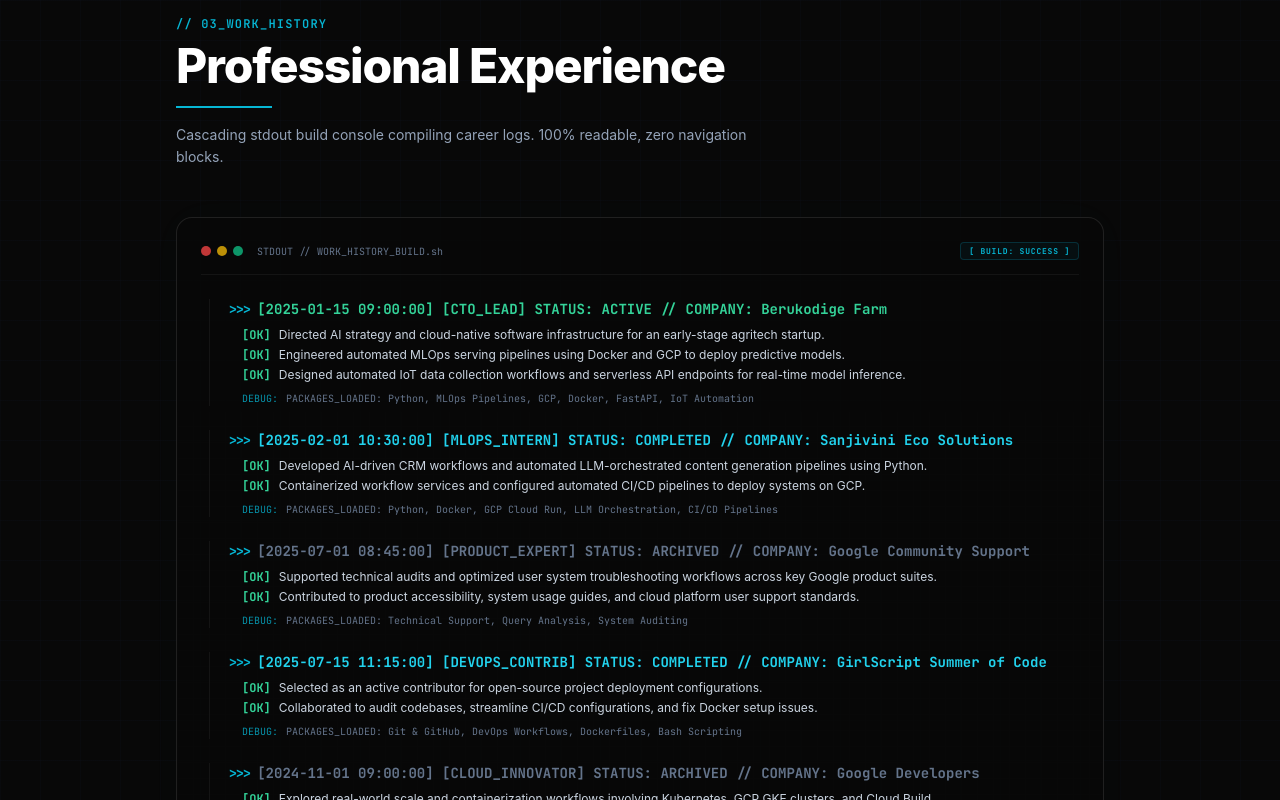
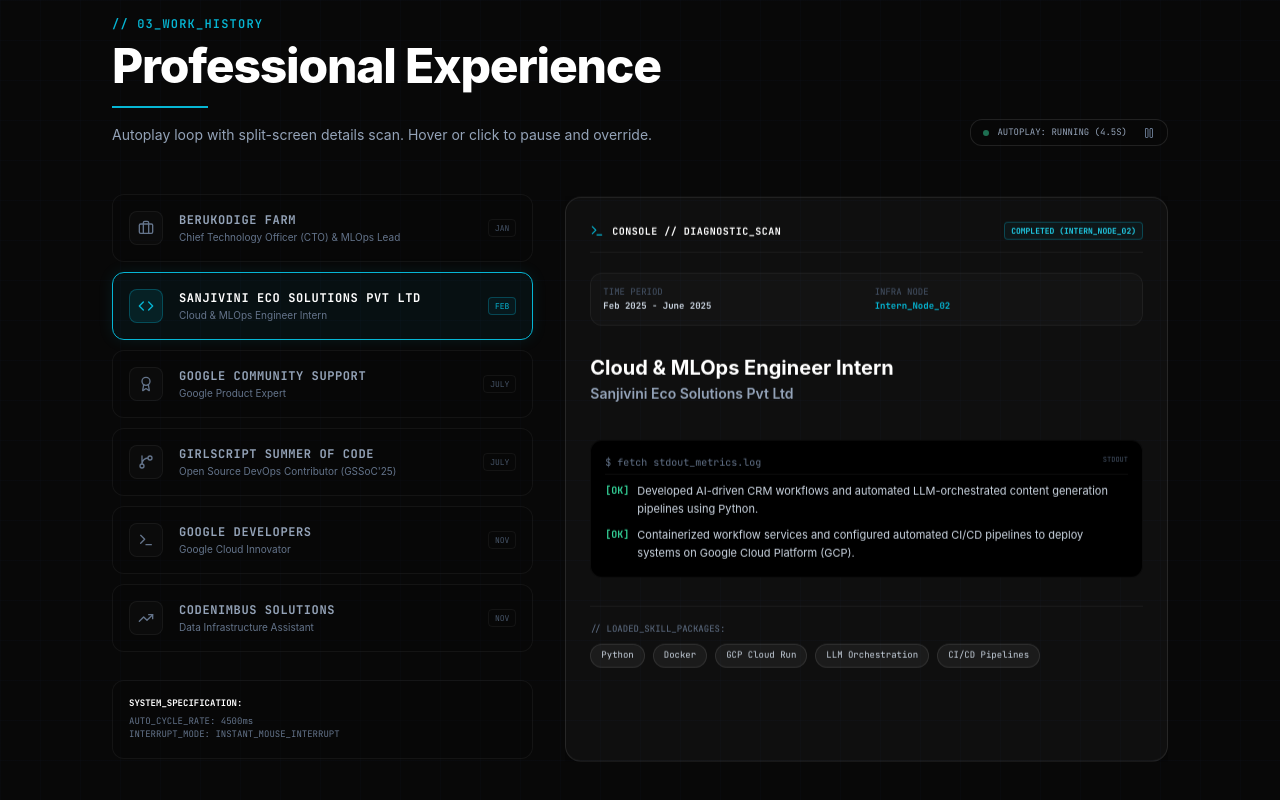
Before and after one commit to KRUTHIKTR/portfolio, a React (Vite) app: page / in a window 1280 px wide. Shown: the part 2520-3320 px from the top of the page. Built offline with nearby package versions, Linux system fonts and the light colour scheme.

Commit message:
feat: implement split-screen auto-highlight looping timeline slider

```diff
--- a/src/components/Timeline.jsx
+++ b/src/components/Timeline.jsx
@@ -1,165 +1,297 @@
-import React from 'react';
-import { motion } from 'framer-motion';
-import { Terminal, Shield, CheckCircle } from 'lucide-react';
+import React, { useState, useEffect, useRef } from 'react';
+import { motion, AnimatePresence } from 'framer-motion';
+import { Briefcase, Code, Award, Terminal, GitBranch, TrendingUp, Cpu, Monitor, Play, Pause } from 'lucide-react';
+import TiltCard from './TiltCard';
 
-const logBlocks = [
+const timelineData = [
   {
     id: 1,
-    header: "[2025-01-15 09:00:00] [CTO_LEAD] STATUS: ACTIVE // COMPANY: Berukodige Farm",
-    headerColor: "text-emerald-400 font-bold",
+    role: "Chief Technology Officer (CTO) & MLOps Lead",
+    company: "Berukodige Farm",
+    period: "Jan 2025 - Present",
+    nodeId: "CTO_Node_01",
+    status: "ACTIVE",
+    statusColor: "text-emerald-400 border-emerald-500/30 bg-emerald-500/5",
     bullets: [
-      "[+] Directed AI strategy and cloud-native software infrastructure for an early-stage agritech startup.",
-      "[+] Engineered automated MLOps serving pipelines using Docker and GCP to deploy predictive models.",
-      "[+] Designed automated IoT data collection workflows and serverless API endpoints for real-time model inference."
+      "Directing AI strategy and cloud-native software infrastructure for an early-stage agritech startup.",
+      "Engineering automated MLOps serving pipelines using Docker and GCP to deploy predictive models.",
+      "Designing automated IoT data collection workflows and serverless API endpoints for real-time model inference."
     ],
-    skills: "Python, MLOps Pipelines, GCP, Docker, FastAPI, IoT Automation"
+    skills: ["Python", "MLOps Pipelines", "GCP", "Docker", "FastAPI", "IoT Automation"],
+    icon: Briefcase
   },
   {
     id: 2,
-    header: "[2025-02-01 10:30:00] [MLOPS_INTERN] STATUS: COMPLETED // COMPANY: Sanjivini Eco Solutions",
-    headerColor: "text-cyan-400 font-bold",
+    role: "Cloud & MLOps Engineer Intern",
+    company: "Sanjivini Eco Solutions Pvt Ltd",
+    period: "Feb 2025 - June 2025",
+    nodeId: "Intern_Node_02",
+    status: "COMPLETED",
+    statusColor: "text-cyan-400 border-cyan-500/30 bg-cyan-500/5",
     bullets: [
-      "[+] Developed AI-driven CRM workflows and automated LLM-orchestrated content generation pipelines using Python.",
-      "[+] Containerized workflow services and configured automated CI/CD pipelines to deploy systems on GCP."
+      "Developed AI-driven CRM workflows and automated LLM-orchestrated content generation pipelines using Python.",
+      "Containerized workflow services and configured automated CI/CD pipelines to deploy systems on Google Cloud Platform (GCP)."
     ],
-    skills: "Python, Docker, GCP Cloud Run, LLM Orchestration, CI/CD Pipelines"
+    skills: ["Python", "Docker", "GCP Cloud Run", "LLM Orchestration", "CI/CD Pipelines"],
+    icon: Code
   },
   {
     id: 3,
-    header: "[2025-07-01 08:45:00] [PRODUCT_EXPERT] STATUS: ARCHIVED // COMPANY: Google Community Support",
-    headerColor: "text-slate-500 font-bold",
+    role: "Google Product Expert",
+    company: "Google Community Support",
+    period: "July 2025 - March 2026",
+    nodeId: "Expert_Node_03",
+    status: "ARCHIVED",
+    statusColor: "text-slate-500 border-slate-500/20 bg-slate-500/5",
     bullets: [
-      "[+] Supported technical audits and optimized user system troubleshooting workflows across key Google product suites.",
-      "[+] Contributed to product accessibility, system usage guides, and cloud platform user support standards."
+      "Supported technical audits and optimized user system troubleshooting workflows across key Google product suites.",
+      "Contributed to product accessibility, system usage guides, and cloud platform user support standards."
     ],
-    skills: "Technical Support, Query Analysis, System Auditing"
+    skills: ["Technical Support", "Query Analysis", "System Auditing"],
+    icon: Award
   },
   {
     id: 4,
-    header: "[2025-07-15 11:15:00] [DEVOPS_CONTRIB] STATUS: COMPLETED // COMPANY: GirlScript Summer of Code",
-    headerColor: "text-cyan-400 font-bold",
+    role: "Open Source DevOps Contributor (GSSoC'25)",
+    company: "GirlScript Summer of Code",
+    period: "July 2025 - Oct 2025",
+    nodeId: "DevOps_Node_04",
+    status: "COMPLETED",
+    statusColor: "text-cyan-400 border-cyan-500/30 bg-cyan-500/5",
     bullets: [
-      "[+] Selected as an active contributor for open-source project deployment configurations.",
-      "[+] Collaborated to audit codebases, streamline CI/CD configurations, and fix Docker setup issues."
+      "Selected as an active contributor for open-source project deployment configurations.",
+      "Collaborated to audit codebases, streamline CI/CD configurations, and fix Docker setup issues."
     ],
-    skills: "Git & GitHub, DevOps Workflows, Dockerfiles, Bash Scripting"
+    skills: ["Git & GitHub", "DevOps Workflows", "Dockerfiles", "Bash Scripting"],
+    icon: GitBranch
   },
   {
     id: 5,
-    header: "[2024-11-01 09:00:00] [CLOUD_INNOVATOR] STATUS: ARCHIVED // COMPANY: Google Developers",
-    headerColor: "text-slate-500 font-bold",
+    role: "Google Cloud Innovator",
+    company: "Google Developers",
+    period: "Nov 2024 - March 2026",
+    nodeId: "Google_Node_05",
+    status: "ARCHIVED",
+    statusColor: "text-slate-500 border-slate-500/20 bg-slate-500/5",
     bullets: [
-      "[+] Explored real-world scale and containerization workflows involving Kubernetes, GCP GKE clusters, and Cloud Build.",
-      "[+] Implemented continuous training (CT) and model monitoring architectures in hybrid cloud environments."
+      "Explored real-world scale and containerization workflows involving Kubernetes, GCP GKE clusters, and Cloud Build.",
+      "Implemented continuous training (CT) and model monitoring architectures in hybrid cloud environments."
     ],
-    skills: "GCP, Kubernetes (GKE), Docker Containers, CI/CD, MLOps Tooling"
+    skills: ["GCP", "Kubernetes (GKE)", "Docker Containers", "CI/CD", "MLOps Tooling"],
+    icon: Terminal
   },
   {
     id: 6,
-    header: "[2023-11-01 14:00:00] [DATA_INFRA_AST] STATUS: COMPLETED // COMPANY: CodeNimbus Solutions",
-    headerColor: "text-cyan-400 font-bold",
+    role: "Data Infrastructure Assistant",
+    company: "CodeNimbus Solutions",
+    period: "Nov 2023 - Dec 2023",
+    nodeId: "Data_Node_06",
+    status: "COMPLETED",
+    statusColor: "text-cyan-400 border-cyan-500/30 bg-cyan-500/5",
     bullets: [
-      "[+] Evaluated target metrics, clean market datasets, and set up simple ETL processing scripts to support analytics pipelines.",
-      "[+] Assisted in structuring relational database schemas to store analytics telemetry data."
+      "Evaluated target metrics, clean market datasets, and set up simple ETL processing scripts to support analytics pipelines.",
+      "Assisted in structuring relational database schemas to store analytics telemetry data."
     ],
-    skills: "SQL, Data Analysis, ETL Scripts, Database Design"
+    skills: ["SQL", "Data Analysis", "ETL Scripts", "Database Design"],
+    icon: TrendingUp
   }
 ];
 
-export default function Timeline() {
-  const containerVariants = {
-    animate: {
-      transition: {
-        staggerChildren: 0.08
+export default function Timeline({ isZeroG }) {
+  const [activeIndex, setActiveIndex] = useState(0);
+  const [isPaused, setIsPaused] = useState(false);
+  const timerRef = useRef(null);
+
+  // Start Autoplay Loop
+  useEffect(() => {
+    if (!isPaused) {
+      timerRef.current = setInterval(() => {
+        setActiveIndex((prevIndex) => (prevIndex + 1) % timelineData.length);
+      }, 4500);
     }
-    }
+    return () => {
+      if (timerRef.current) clearInterval(timerRef.current);
+    };
+  }, [isPaused]);
+
+  // Handle Manual Selection & Auto Pause
+  const handleSelect = (idx) => {
+    setActiveIndex(idx);
+    setIsPaused(true);
   };
 
-  const lineVariants = {
-    initial: { opacity: 0, x: -8 },
-    animate: { opacity: 1, x: 0, transition: { duration: 0.25, ease: "easeOut" } }
-  };
+  const currentItem = timelineData[activeIndex];
 
   return (
-    <section id="orbit" className="relative py-28 px-6 md:px-12 max-w-5xl mx-auto z-10 border-b border-white/5">
+    <section id="orbit" className="relative py-28 px-6 md:px-12 max-w-6xl mx-auto z-10 border-b border-white/5">
       {/* Section Header */}
-      <div className="text-left mb-12">
+      <div className="text-left mb-12 flex flex-col md:flex-row md:items-end justify-between gap-4">
+        <div>
           <span className="text-xs font-mono uppercase tracking-widest text-[#06b6d4] font-semibold">// 03_WORK_HISTORY</span>
           <h2 className="text-3xl md:text-5xl font-extrabold text-white mt-2 mb-4 font-sans tracking-tight">
             Professional Experience
           </h2>
           <div className="h-[2px] w-24 bg-[#06b6d4] mb-4" />
           <p className="text-slate-400 max-w-xl text-sm font-sans leading-relaxed">
-          Cascading stdout build console compiling career logs. 100% readable, zero navigation blocks.
+            Autoplay loop with split-screen details scan. Hover or click to pause and override.
           </p>
         </div>
 
-      {/* Large Glassmorphic Terminal Window */}
-      <div className="border border-white/10 bg-[#080808]/90 rounded-2xl p-6 font-mono text-left relative overflow-hidden backdrop-blur-xl shadow-[0_0_40px_rgba(6,182,212,0.02)]">
-        <div className="absolute inset-0 bg-[linear-gradient(to_right,#111_1px,transparent_1px),linear-gradient(to_bottom,#111_1px,transparent_1px)] bg-[size:16px_16px] opacity-15 pointer-events-none" />
+        {/* Autoplay status badge */}
+        <div className="flex items-center gap-2 border border-white/10 bg-[#080808]/40 px-3 py-1.5 rounded-xl font-mono text-[9px]">
+          <span className={`w-1.5 h-1.5 rounded-full ${isPaused ? 'bg-amber-400' : 'bg-emerald-400 animate-pulse'}`} />
+          <span className="text-slate-400 uppercase">
+            AUTOPLAY: {isPaused ? 'PAUSED (MANUAL_OVERRIDE)' : 'RUNNING (4.5s)'}
+          </span>
+          <button
+            onClick={() => setIsPaused(!isPaused)}
+            className="ml-2 hover:text-[#06b6d4] text-slate-500 transition-colors focus:outline-none"
+          >
+            {isPaused ? <Play className="w-3 h-3" /> : <Pause className="w-3 h-3" />}
+          </button>
+        </div>
+      </div>
 
-        {/* Console Windows Title Bar */}
-        <div className="flex items-center justify-between border-b border-white/5 pb-3.5 mb-6 relative z-10">
-          <div className="flex items-center gap-1.5">
-            <span className="w-2.5 h-2.5 rounded-full bg-red-500/80" />
-            <span className="w-2.5 h-2.5 rounded-full bg-yellow-500/80" />
-            <span className="w-2.5 h-2.5 rounded-full bg-emerald-500/80" />
-            <span className="text-[10px] text-slate-500 font-mono ml-2">STDOUT // WORK_HISTORY_BUILD.sh</span>
+      {/* Split Screen Container */}
+      <div className="grid grid-cols-1 lg:grid-cols-12 gap-8 items-stretch">
+
+        {/* Left Side: Compact Role Selection Grid (5/12 width) */}
+        <div className="lg:col-span-5 flex flex-col gap-3 h-full justify-between">
+          <div className="space-y-2.5">
+            {timelineData.map((item, idx) => {
+              const isSelected = activeIndex === idx;
+              const Icon = item.icon;
+
+              return (
+                <div
+                  key={item.id}
+                  onMouseEnter={() => handleSelect(idx)}
+                  onClick={() => handleSelect(idx)}
+                  className={`border rounded-xl p-4 transition-all duration-300 cursor-pointer relative overflow-hidden flex items-center justify-between group ${
+                    isSelected
+                      ? 'border-[#06b6d4] bg-[#06b6d4]/5 shadow-[0_0_15px_rgba(6,182,212,0.1)]'
+                      : 'border-white/5 bg-[#080808]/30 hover:border-white/20'
+                  }`}
+                >
+                  <div className="flex items-center gap-4 text-left relative z-10">
+                    {/* Role Icon */}
+                    <div className={`p-2 rounded-lg border ${
+                      isSelected ? 'border-[#06b6d4]/30 bg-[#06b6d4]/10 text-[#06b6d4]' : 'border-white/5 bg-white/[0.02] text-slate-500'
+                    }`}>
+                      <Icon className="w-4 h-4" />
                     </div>
-          <span className="text-[8px] text-[#06b6d4] border border-[#06b6d4]/20 px-2 py-0.5 rounded bg-[#06b6d4]/5 uppercase tracking-widest font-bold">
-            [ BUILD: SUCCESS ]
+
+                    <div>
+                      <h3 className={`text-xs font-bold font-mono tracking-wider uppercase ${isSelected ? 'text-white' : 'text-slate-400 group-hover:text-slate-200'}`}>
+                        {item.company}
+                      </h3>
+                      <p className="text-[10px] text-slate-500 font-sans mt-0.5">{item.role}</p>
+                    </div>
+                  </div>
+
+                  {/* Period Tag */}
+                  <span className={`text-[8px] font-mono border px-1.5 py-0.5 rounded uppercase select-none ${
+                    isSelected ? 'border-[#06b6d4]/30 text-[#06b6d4] bg-[#06b6d4]/5' : 'border-white/5 text-slate-600'
+                  }`}>
+                    {item.period.split(' ')[0]}
+                  </span>
+                </div>
+              );
+            })}
+          </div>
+
+          {/* System Spec console log */}
+          <div className="border border-white/5 bg-[#080808]/40 rounded-xl p-4 font-mono text-[9px] text-slate-500 text-left hidden lg:block mt-4">
+            <span className="text-white font-bold block mb-1">SYSTEM_SPECIFICATION:</span>
+            <span>AUTO_CYCLE_RATE: 4500ms</span>
+            <br />
+            <span>INTERRUPT_MODE: INSTANT_MOUSE_INTERRUPT</span>
+          </div>
+        </div>
+
+        {/* Right Side: High-Detail Spec Viewer Card (7/12 width) */}
+        <div className="lg:col-span-7 flex flex-col justify-between">
+          <AnimatePresence mode="wait">
+            <motion.div
+              key={activeIndex}
+              initial={{ opacity: 0, x: 15 }}
+              animate={{ opacity: 1, x: 0 }}
+              exit={{ opacity: 0, x: -15 }}
+              transition={{ duration: 0.25 }}
+              className="h-full"
+            >
+              <TiltCard isZeroG={isZeroG} className="relative overflow-hidden h-full flex flex-col justify-between border-white/15">
+                <div className="flex flex-col gap-1 text-left">
+
+                  {/* Console Header */}
+                  <div className="flex items-center justify-between border-b border-white/5 pb-3 mb-4 font-mono text-[10px]">
+                    <div className="flex items-center gap-2">
+                      <Terminal className="w-3.5 h-3.5 text-[#06b6d4]" />
+                      <span className="font-bold text-white uppercase tracking-wider">
+                        CONSOLE // DIAGNOSTIC_SCAN
+                      </span>
+                    </div>
+                    <span className={`text-[8px] font-bold border px-1.5 py-0.5 rounded uppercase ${currentItem.statusColor}`}>
+                      {currentItem.status} ({currentItem.nodeId})
                     </span>
                   </div>
 
-        {/* Staggered Cascading Log Lines */}
-        <motion.div
-          variants={containerVariants}
-          initial="initial"
-          whileInView="animate"
-          viewport={{ once: true, margin: "-100px" }}
-          className="space-y-6 relative z-10"
-        >
-          {logBlocks.map((block) => (
-            <div key={block.id} className="space-y-2 border-l border-white/5 pl-4 ml-2">
+                  {/* Metadata log grid */}
+                  <div className="grid grid-cols-2 gap-4 font-mono text-[9px] text-slate-500 mb-6 bg-white/[0.02] border border-white/5 rounded-xl p-3">
+                    <div className="flex flex-col">
+                      <span className="text-slate-600">TIME PERIOD</span>
+                      <span className="text-slate-300 font-bold">{currentItem.period}</span>
+                    </div>
+                    <div className="flex flex-col">
+                      <span className="text-slate-600">INFRA NODE</span>
+                      <span className="text-[#06b6d4] font-bold">{currentItem.nodeId}</span>
+                    </div>
+                  </div>
 
-              {/* Header log entry line */}
-              <motion.div variants={lineVariants} className="text-xs md:text-sm flex flex-col md:flex-row md:items-center gap-1.5">
-                <span className="text-[#06b6d4] select-none font-bold">&gt;&gt;&gt;</span>
-                <span className={block.headerColor}>{block.header}</span>
-              </motion.div>
+                  {/* Role & Company Header */}
+                  <div className="mb-4">
+                    <h3 className="text-lg md:text-xl font-bold text-white leading-snug">
+                      {currentItem.role}
+                    </h3>
+                    <h4 className="text-sm font-semibold text-slate-400 mt-0.5">
+                      {currentItem.company}
+                    </h4>
+                  </div>
 
-              {/* Accomplishment log stdout lines */}
-              <div className="space-y-1 pl-4">
-                {block.bullets.map((bullet, bIdx) => (
-                  <motion.div
-                    key={bIdx}
-                    variants={lineVariants}
-                    className="text-slate-300 text-[11px] md:text-xs font-sans leading-relaxed flex gap-2 items-start"
-                  >
-                    <span className="text-emerald-400 font-mono font-bold select-none">[OK]</span>
-                    <span>{bullet.replace('[+] ', '')}</span>
-                  </motion.div>
+                  {/* Diagnostic logs bullet stdout list */}
+                  <div className="bg-black border border-white/5 rounded-xl p-3.5 font-mono text-[10px] text-slate-400 space-y-2 mt-4">
+                    <div className="text-slate-500 border-b border-white/5 pb-1 flex justify-between mb-1.5">
+                      <span>$ fetch stdout_metrics.log</span>
+                      <span className="text-[7px] text-slate-600 font-normal">STDOUT</span>
+                    </div>
+                    {currentItem.bullets.map((bullet, bIdx) => (
+                      <div key={bIdx} className="flex gap-2 items-start leading-relaxed text-slate-300">
+                        <span className="text-emerald-400 font-bold select-none">[OK]</span>
+                        <span className="font-sans text-[11px] text-slate-300">{bullet}</span>
+                      </div>
                     ))}
                   </div>
 
-              {/* Packages/Skills tag logs */}
-              <motion.div variants={lineVariants} className="pl-4 text-[10px] text-slate-500 leading-normal flex gap-2 items-start">
-                <span className="text-[#06b6d4]/80 font-mono select-none">DEBUG:</span>
-                <span>PACKAGES_LOADED: {block.skills}</span>
-              </motion.div>
+                  {/* Package Tags */}
+                  <div className="border-t border-white/5 pt-4 mt-6">
+                    <span className="text-[9px] font-mono text-slate-500 block mb-2">// LOADED_SKILL_PACKAGES:</span>
+                    <div className="flex flex-wrap gap-2">
+                      {currentItem.skills.map((skill, sIdx) => (
+                        <span
+                          key={sIdx}
+                          className="text-[9px] px-2.5 py-1 rounded-full font-mono bg-white/5 border border-white/10 text-slate-300 hover:border-[#06b6d4]/40 hover:bg-[#06b6d4]/5 transition-all duration-300"
+                        >
+                          {skill}
+                        </span>
+                      ))}
+                    </div>
+                  </div>
 
                 </div>
-          ))}
-
-          {/* Compilation terminal success final tag */}
-          <motion.div
-            variants={lineVariants}
-            className="pt-4 border-t border-white/5 text-xs text-emerald-400 font-bold flex items-center gap-2 mt-4"
-          >
-            <CheckCircle className="w-4 h-4 text-emerald-400" />
-            <span>Process finished with exit code 0. Infrastructure logs synced.</span>
+              </TiltCard>
             </motion.div>
-        </motion.div>
+          </AnimatePresence>
+        </div>
 
       </div>
     </section>
```
Lines whose indentation alone changed are shown as unchanged.
